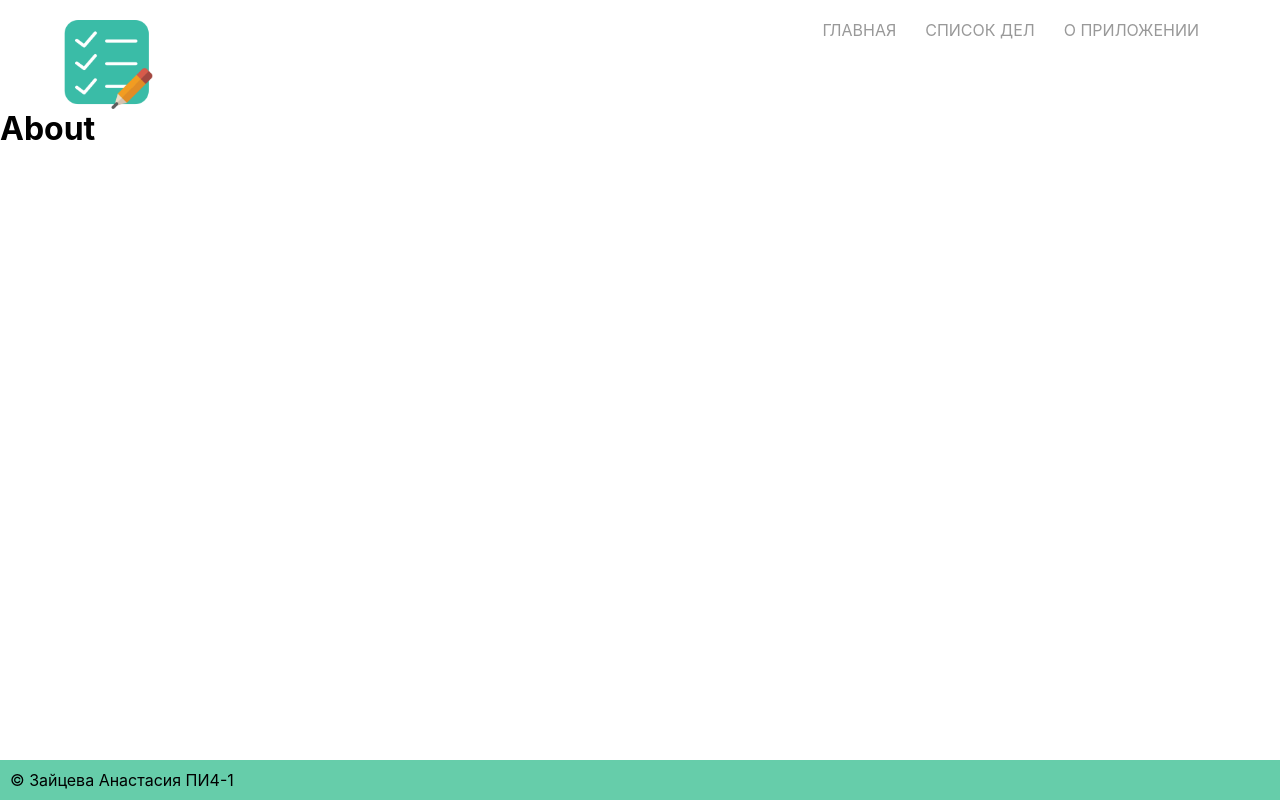
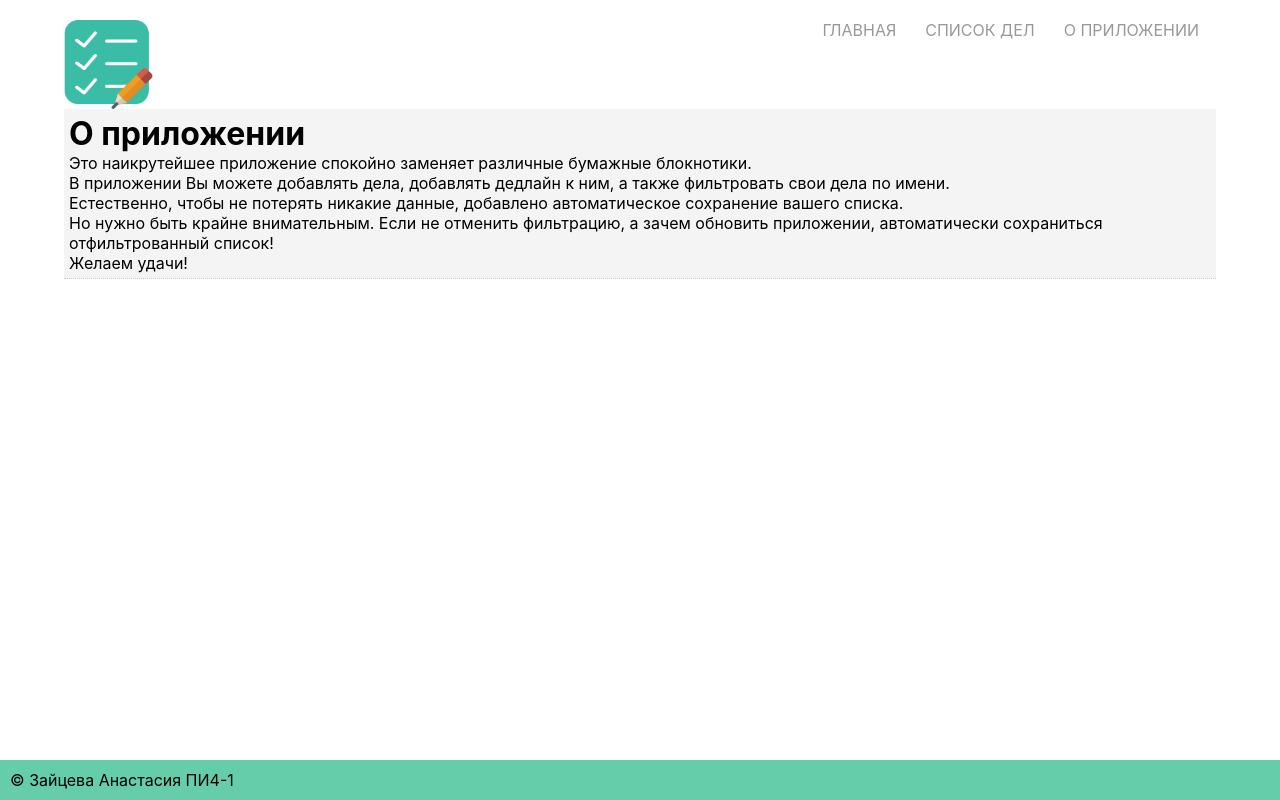
Before and after one commit to koroteevmv/web_1_react, a React (Create React App) app: page /About in a window 1280 px wide. Built offline with nearby package versions, Linux system fonts and the light colour scheme.

Commit message:
Устранение ошибок, наполнение контентом остальных страниц приложения
Устранены ошибки с футером. Теперь он не перекрывает контент в мобильной версии.

```diff
--- a/package.json
+++ b/package.json
@@ -3,6 +3,7 @@
   "version": "0.1.0",
   "private": true,
   "dependencies": {
+    "jquery": "3.4.1",
     "react": "16.11.0",
     "react-bootstrap": "1.0.0-beta.14",
     "react-dom": "^16.10.1",
--- a/public/index.html
+++ b/public/index.html
@@ -16,5 +16,6 @@
   <body>
     <noscript>You need to enable JavaScript to run this app.</noscript>
     <div id="root"></div>
+    <br /><br /><br />
   </body>
 </html>
--- a/src/About.js
+++ b/src/About.js
@@ -1,9 +1,42 @@
-import React from 'react';
+import React from "react";
 
 export default class About extends React.Component {
-	render(){
-		return (
-    <h1>About</h1>
-	);
-	}
+  getStyle = () => {
+    return {
+      background: "#f4f4f4",
+      padding: "5px",
+      marginLeft: "5%",
+      marginRight: "5%",
+      borderBottom: "1px #ccc dotted"
+    };
+  };
+  render() {
+    return (
+      <div style={this.getStyle()}>
+        <div>
+          <h1>О приложении</h1>
+        </div>
+        <div>
+          <p>
+            Это наикрутейшее приложение спокойно заменяет различные бумажные
+            блокнотики.
+          </p>
+          <p>
+            В приложении Вы можете добавлять дела, добавлять дедлайн к ним, а
+            также фильтровать свои дела по имени.
+          </p>
+          <p>
+            Естественно, чтобы не потерять никакие данные, добавлено
+            автоматическое сохранение вашего списка.
+          </p>
+          <p>
+            Но нужно быть крайне внимательным. Если не отменить фильтрацию, а
+            зачем обновить приложении, автоматически сохраниться отфильтрованный
+            список!
+          </p>
+          <p>Желаем удачи!</p>
+        </div>
+      </div>
+    );
+  }
 }
--- a/src/Home.js
+++ b/src/Home.js
@@ -1,7 +1,20 @@
 import React from "react";
 
 export default class Home extends React.Component {
+  getStyle = () => {
+    return {
+      background: "#f4f4f4",
+      padding: "5px",
+      marginLeft: "5%",
+      marginRight: "5%",
+      borderBottom: "1px #ccc dotted"
+    };
+  };
   render() {
-    return <h1>Home</h1>;
+    return (
+      <div style={this.getStyle()}>
+        <h1>Добро пожаловать!</h1>
+      </div>
+    );
   }
 }
--- a/src/List.js
+++ b/src/List.js
@@ -26,7 +26,7 @@ class App extends React.Component {
   };
   addTodo = title => {
     if (title === "") {
-      alert("Введите дело");
+      alert("Для добавления дела, сначала впишите его.");
     } else {
       const len = this.state.todos.length;
       const newTodo = {
@@ -34,10 +34,6 @@ class App extends React.Component {
         title: title,
         completed: false
       };
-      /* this.setState({ todos: [...this.state.todos, newTodo] }, () => {
-        this.todosCopy = this.state.todos;
-        localStorage.setItem("plans", JSON.stringify(this.state.todos));
-      }); */
       this.setState({ todos: [...this.state.todos, newTodo] });
     }
   };
@@ -61,6 +57,9 @@ class App extends React.Component {
 
   Fil = false;
   FiltrTodo = title => {
+    if (title === "") {
+      alert("Введите в поле фильтрации имя");
+    }
     if (title !== "") {
       this.todosCopy = this.state.todos;
       this.Fil = true;
--- a/src/components/TodoItem.js
+++ b/src/components/TodoItem.js
@@ -36,7 +36,6 @@ class TodoItem extends React.Component {
             </button>{" "}
           </p>
         </div>
-
         <div>
           <label htmlFor="datum">Добавить дату </label>
           <input type="date" id="datum" className="form-control" />
```
